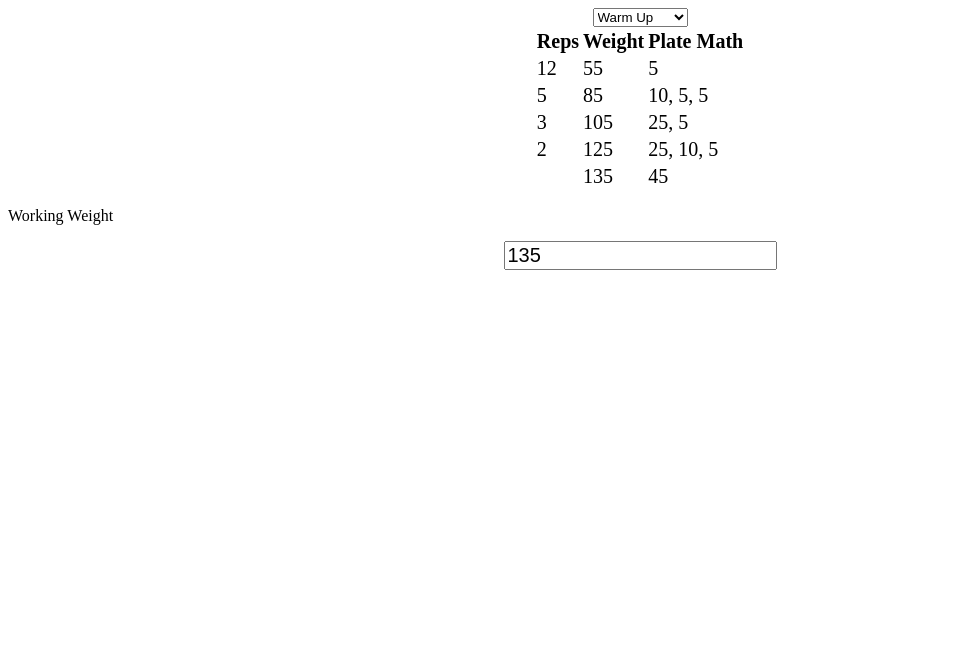
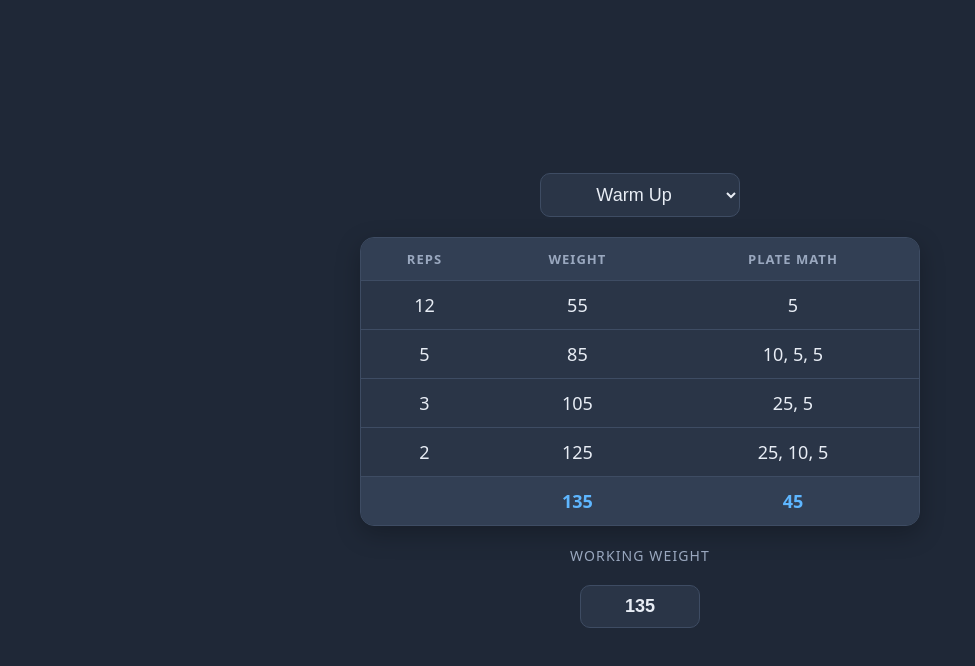
Before and after one commit to drowe1/plateMath, a Svelte app: page / in a window 1280 px wide. Shown: the top 666 px of the page, without its empty margins (0-975 px from the left). Built offline with nearby package versions, Linux system fonts and the light colour scheme.

Commit message:
improved the look

```diff
--- a/src/App.svelte
+++ b/src/App.svelte
@@ -110,19 +110,82 @@ function selectText(event) {
 </main>
 
 <style>
+main {
+  display: flex;
+  flex-direction: column;
+  align-items: center;
+  gap: 20px;
+  width: 100%;
+  max-width: 560px;
+  text-align: center;
+}
+
+.sequenceSelector,
+.textField {
+  font-size: 18px;
+  padding: 10px 14px;
+  color: var(--text);
+  background: var(--surface);
+  border: 1px solid var(--border);
+  border-radius: 10px;
+  outline: none;
+  text-align: center;
+  transition: border-color 0.15s, box-shadow 0.15s;
+}
+
 .sequenceSelector {
-  margin: auto;
-  display: flex;
+  cursor: pointer;
+  min-width: 200px;
+}
+
+.textField {
+  width: 120px;
+  font-weight: 600;
+}
+
+.sequenceSelector:focus,
+.textField:focus {
+  border-color: var(--accent);
+  box-shadow: 0 0 0 3px rgba(94, 182, 255, 0.25);
 }
 
 .table {
-  margin: auto;
-  font-size: 20px;
+  width: 100%;
+  font-size: 18px;
+  border-collapse: separate;
+  border-spacing: 0;
+  background: var(--surface);
+  border: 1px solid var(--border);
+  border-radius: 14px;
+  overflow: hidden;
+  box-shadow: 0 8px 24px rgba(0, 0, 0, 0.25);
 }
 
-.textField {
-  margin: auto;
-  display: flex;
-  font-size: 20px;
+.table :global(th) {
+  padding: 12px 10px;
+  font-size: 13px;
+  letter-spacing: 0.08em;
+  text-transform: uppercase;
+  color: var(--muted);
+  background: var(--surface-alt);
+}
+
+.table :global(td) {
+  padding: 12px 10px;
+  border-top: 1px solid var(--border);
+}
+
+.table :global(tr:last-child td) {
+  font-weight: 700;
+  color: var(--accent);
+  background: var(--surface-alt);
+}
+
+p {
+  margin: 0;
+  font-size: 14px;
+  letter-spacing: 0.08em;
+  text-transform: uppercase;
+  color: var(--muted);
 }
 </style>
--- a/src/app.css
+++ b/src/app.css
@@ -0,0 +1,37 @@
+:root {
+  --bg: #1F2837;
+  --surface: #2A3547;
+  --surface-alt: #323F54;
+  --border: #3E4C63;
+  --text: #E8EDF5;
+  --muted: #9AA8BF;
+  --accent: #5EB6FF;
+  color-scheme: dark;
+}
+
+* {
+  box-sizing: border-box;
+}
+
+html,
+body {
+  margin: 0;
+  min-height: 100vh;
+  background: var(--bg);
+  color: var(--text);
+  font-family: system-ui, -apple-system, "Segoe UI", Roboto, sans-serif;
+  -webkit-font-smoothing: antialiased;
+}
+
+body {
+  display: flex;
+  justify-content: center;
+  align-items: center;
+}
+
+#app {
+  width: 100%;
+  display: flex;
+  justify-content: center;
+  padding: 24px 16px;
+}
```
